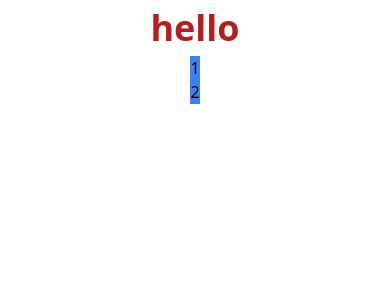
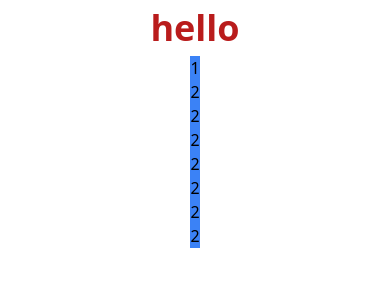
Before and after one commit to vivekdadhaniya/tailwind-base-files, a website built with Vite: page index.html in a window 390 px wide. Built offline with nearby package versions, Linux system fonts and the light colour scheme.

Commit message:
Update index.html
add some content

```diff
--- a/index.html
+++ b/index.html
@@ -15,6 +15,12 @@
             <div class="col-span-2 lg: col-span-4">
                 <div class="col-2 bg-blue-500 md:square">1</div>
                 <div class="col-2 bg-blue-500 md:square">2</div>
+                <div class="col-2 bg-blue-500 md:square">2</div>
+                <div class="col-2 bg-blue-500 md:square">2</div>
+                <div class="col-2 bg-blue-500 md:square">2</div>
+                <div class="col-2 bg-blue-500 md:square">2</div>
+                <div class="col-2 bg-blue-500 md:square">2</div>
+                <div class="col-2 bg-blue-500 md:square">2</div>
             </div>
         </div>
     </header>
```
